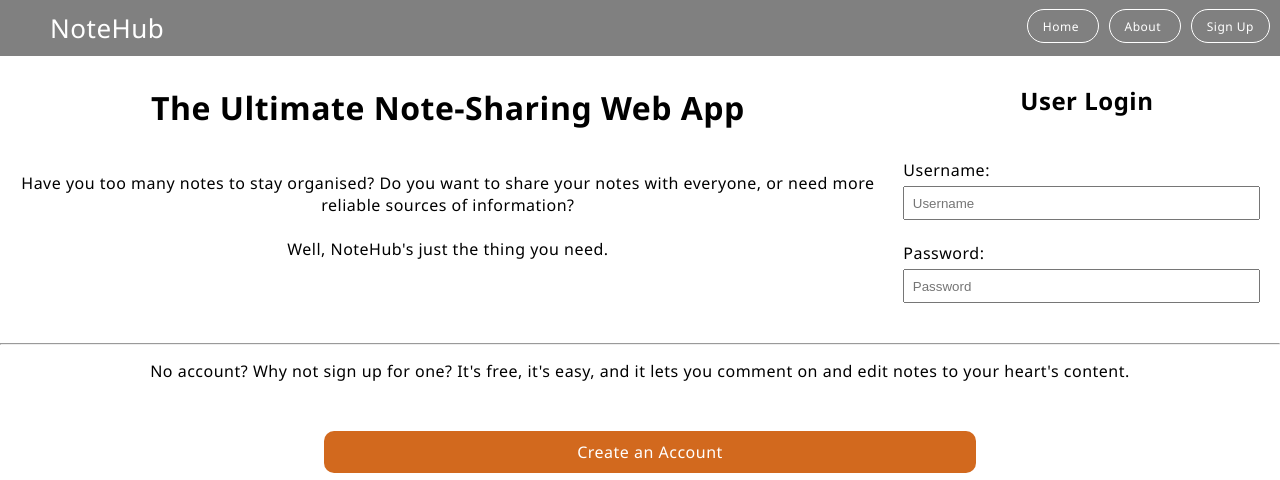
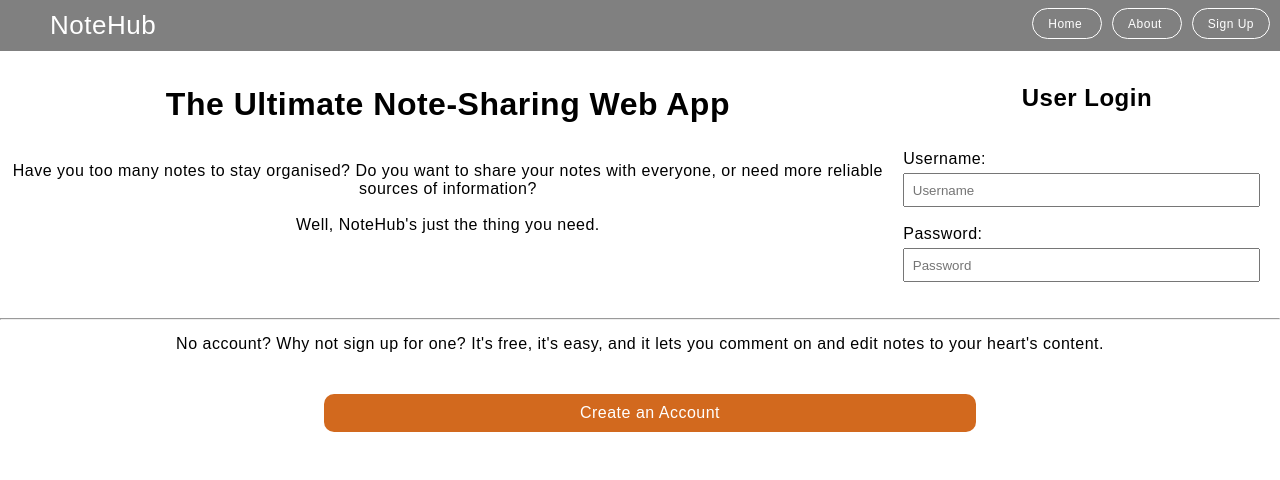
Before and after one commit to ISProject-NoteHub/NoteHub, a PHP site: page /index.html in a window 1280 px wide. Shown: the top 480 px of the page. Run offline with PHP 8.4, Linux system fonts and the light colour scheme.

Commit message:
Update new-styling.css

```diff
--- a/new-styling.css
+++ b/new-styling.css
@@ -1,5 +1,5 @@
 body {
-  font-family: "Segoe UI", "Helvetica", "sans-serif";
+  font-family: "Arial";
   cursor: default;
   letter-spacing: 0.5px;
 }
```
